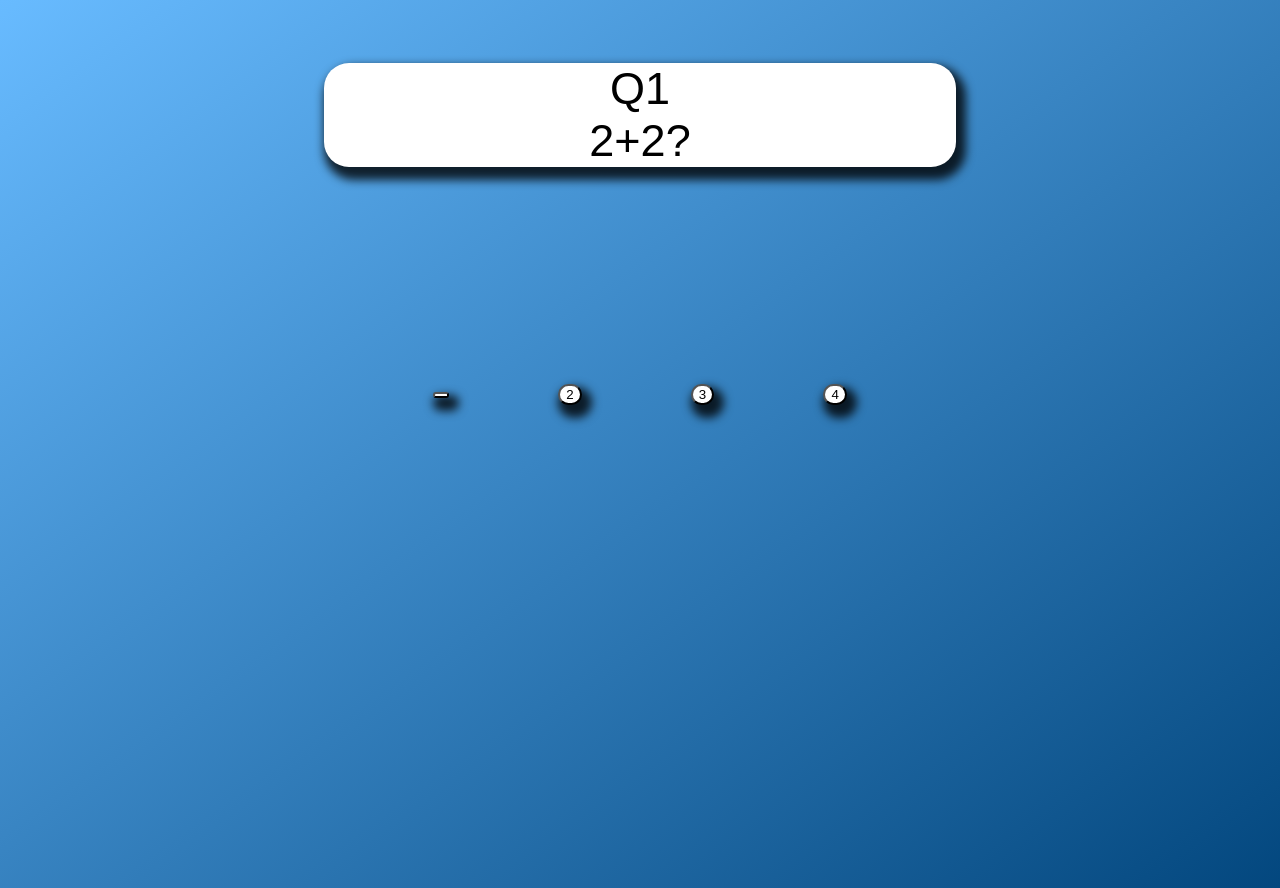
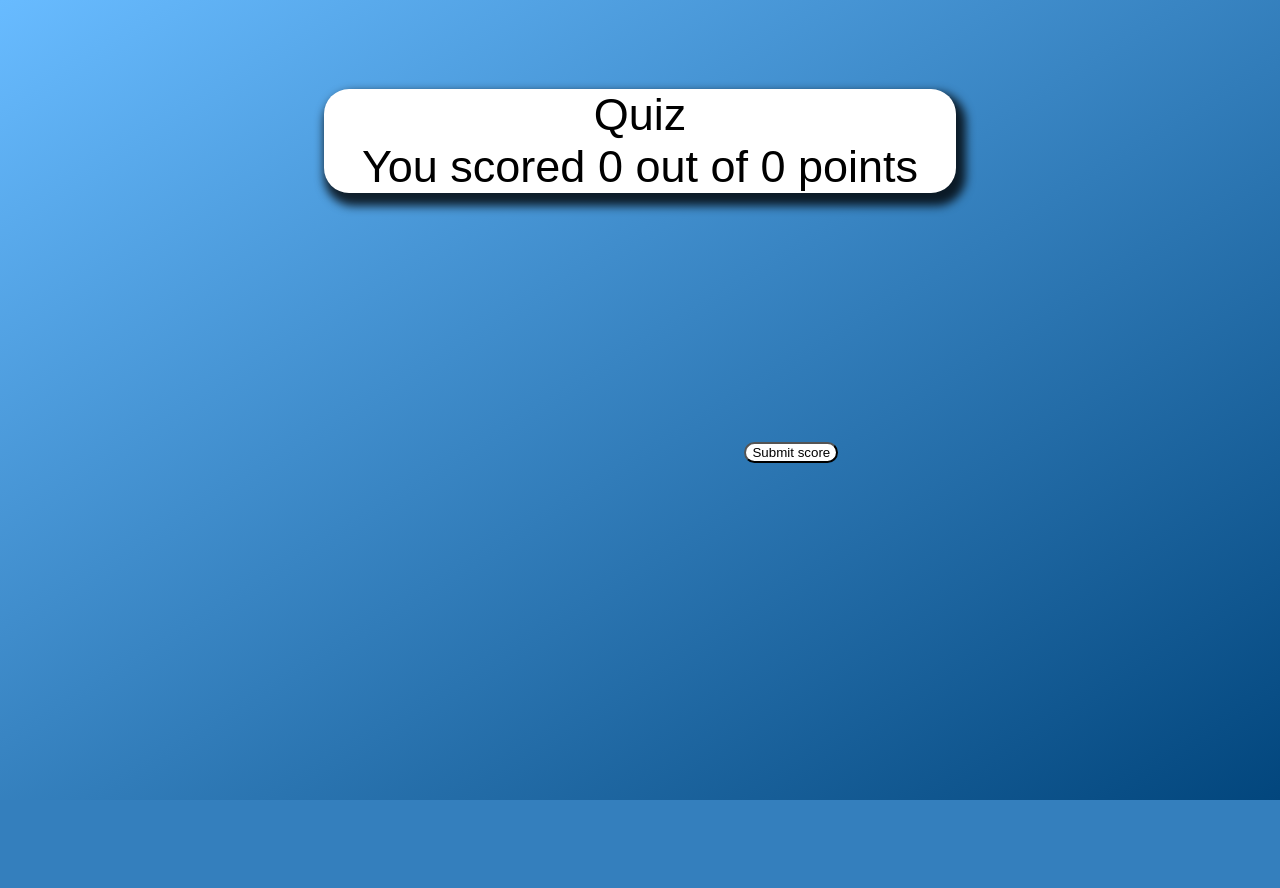
Before and after one commit to ben-hockley/Client-Project-Y1, a Flask app: page /userEnd in a window 1280 px wide. Shown: the top 888 px of the page. After the commit the page ends 800 px from the top, so only its background shows below. Run offline with Flask 3, Linux system fonts and the light colour scheme; data that the repository does not hold is empty.

Commit message:
just added some details to the user area of the quiz

```diff
--- a/Server.py
+++ b/Server.py
@@ -7,52 +7,71 @@ app = Flask(__name__)
 
 user = None
 
+def getQuestion(QuizID):
+    data=[]
+    try:
+        conn = sqlite3.connect('quizDatabase.db')
+        cur = conn.cursor()
+        cur.execute('SELECT Answer, question, QuizName, IsTrue, Questions.QuestionID FROM Answers, Questions, Quiz WHERE Answers.QuestionID = Questions.QuestionID AND Questions.QuizID = Quiz.QuizID AND Quiz.QuizID='+QuizID)
+        data = cur.fetchall()
+        conn.commit()
+    except Exception as e:
+        conn.rollback()
+    questions=[]
+    for i in data:
+        questionID=""
+        questionName=""
+        trueAnswer=[]
+        falseAnswer=[]
+        quizName=""
+        found = False
+        for j in questions:
+            if j[3] == i[4]:
+                questionID=i[4]
+                found = True
+                break
+        if found:
+            for j in questions:
+                if j[3]==questionID:
+                    if i[3]=="T":
+                        j[1].append(i[0])
+                    else:
+                        j[2].append(i[0])
+        else:
+            questionName=i[1]
+            if i[3] == "T":
+                trueAnswer.append(i[0])
+            else:
+                falseAnswer.append(i[0])
+            question=(questionName, trueAnswer, falseAnswer, i[4], i[2])
+            questions.append(question)
+    return questions
+
+
+
 @app.route("/userEnd", methods=['GET', 'POST'])
 def userEnd():
+    QuizID="50"
+    UserID="21"
     if request.method == 'GET':
-        return render_template('User End.html')
+        return render_template('User End.html', data=getQuestion(QuizID))
     if request.method == 'POST':
-        data=[]
+        Points=4
         msg=""
         try:
+            keys = request.form.keys()
+            Points = []
+            for i in keys:
+                Points.append(i)
+            print(Points)
             conn = sqlite3.connect('quizDatabase.db')
             cur = conn.cursor()
-            cur.execute('SELECT Answer, question, QuizName, IsTrue, Questions.QuestionID FROM Answers, Questions, Quiz WHERE Answers.QuestionID = Questions.QuestionID AND Questions.QuizID = Quiz.QuizID AND Quiz.QuizID=50')
+            cur.execute('INSERT INTO Players(QuizID, UserID, Points) VALUES (?,?,?)', (QuizID, UserID, Points))
             data = cur.fetchall()
             conn.commit()
-            msg="sent"
         except Exception as e:
             conn.rollback()
-            msg="failed to send"
-        questions=[]
-        for i in data:
-            questionID=""
-            questionName=""
-            trueAnswer=[]
-            falseAnswer=[]
-            quizName=""
-            found = False
-            for j in questions:
-                if j[3] == i[4]:
-                    questionID=i[4]
-                    found = True
-                    break
-            if found:
-                for j in questions:
-                    if j[3]==questionID:
-                        if i[3]=="T":
-                            j[1].append(i[0])
-                        else:
-                            j[2].append(i[0])
-            else:
-                questionName=i[1]
-                if i[3] == "T":
-                    trueAnswer.append(i[0])
-                else:
-                    falseAnswer.append(i[0])
-                question=(questionName, trueAnswer, falseAnswer, i[4], data[3])
-                questions.append(question)
-        return render_template('User End.html', data=questions)
+        return render_template('Main Page.html')
 
 @app.route("/createAccount", methods=['GET'])
 def returnCreateAccount():
--- a/static/CSS/User End.css
+++ b/static/CSS/User End.css
@@ -20,6 +20,7 @@ body {
 .Quiz {
   margin: 25%;
   margin-top: 5%;
+  margin-bottom: 0;
   align-items: center;
   justify-content: center;
 }
@@ -29,9 +30,21 @@ body {
   align-items: center;
   justify-content: space-evenly;
   display: flex;
+
+  font-size: 45px;
+  font-family: 'Lucida Handwriting Std', sans-serif;
+  color: black;
+  border-radius: 25px;
 }
 .AnswerSection button{
   background-color: white;
   border-radius: 25px;
-  box-shadow: 5px 8px 10px 5px rgba(0,0,0,.8);
 }
+#DATA {
+  visibility: hidden;
+  display: flex;
+}
+#POINTS{
+  visibility: hidden;
+  display: flex;
+}
--- a/static/JS/User End.js
+++ b/static/JS/User End.js
@@ -0,0 +1,80 @@
+const DATA = document.getElementById("DATA");
+var data = DATA.textContent;
+data = data.replace(/'/g, '"');
+data = data.replace(/\(/g, '[').replace(/\)/g, ']');
+data = JSON.parse(data);
+var questionNumber = 0;
+var points = 0;
+var answers = [];
+Setup()
+function Setup(){
+    if(questionNumber<data.length){
+        const answerSection = document.getElementById("AnswerSection");
+        var num = 0;
+        var questions = [];
+        for (let i = 0; i < (data[questionNumber])[1].length; i++){
+            questions.push((data[questionNumber])[1][i]);
+        }
+
+        for (let i = 0; i < (data[questionNumber])[2].length; i++){
+            questions.push((data[questionNumber])[2][i]);
+        }
+        var numbers=[];
+        for (let i = 0; i < questions.length; i++) {
+            const element = questions[i];
+            numbers.push(i);
+        }
+        for (let i = 0; i < questions.length; i++) {
+            const X = numbers[Math.floor(Math.random() * numbers.length)]
+            numbers = numbers.filter(function(element) {return element !== X;});
+            const element = questions[X];
+            num++;
+            var answerButton = document.createElement("button");
+            answerButton.type="button";
+            answerButton.id="answer"+num;
+            answerButton.textContent=(element);
+            answerButton.setAttribute("onclick", "isItCorrect(event)");
+            answerSection.appendChild(answerButton);
+        }
+        const questionNumberElement = document.getElementById("QuestionNumber");
+        questionNumberElement.textContent="Q"+(questionNumber+1);
+        const question = document.getElementById("Question");
+        question.textContent= (data[questionNumber])[0];
+    }
+    else{
+        const answerSection = document.getElementById("AnswerSection");
+        const questionNumberElement = document.getElementById("QuestionNumber");
+        questionNumberElement.textContent="Quiz";
+        const question = document.getElementById("Question");
+        question.textContent= "You scored "+points+" out of "+data.length+" points";
+        const Submit = document.createElement("button");
+        Submit.setAttribute("onclick", "Submit()")
+        Submit.textContent="Submit score";
+        const point = document.getElementById("POINTS")
+        point.textContent=points;
+        answerSection.appendChild(Submit);
+    }
+}
+function isItCorrect(event) {
+    const answerSection = document.getElementById("AnswerSection");
+    while (answerSection.childNodes.length>0) {
+        const element = answerSection.childNodes[0];
+        answerSection.removeChild(element);
+    };
+    answers.push(event.target.textContent);
+    correct = data[questionNumber][1]
+    var rewarded=false
+    correct.forEach(answer => {
+        if(answers[answers.length-1]==answer){
+            if(!rewarded){
+                points++;
+                rewarded=true
+            }
+        }
+    });
+    questionNumber++;
+    Setup();
+}
+function Submit(){
+
+}
--- a/templates/User End.html
+++ b/templates/User End.html
@@ -3,19 +3,20 @@
         <link rel="stylesheet" href="static/CSS/User End.css">
     </header>
     <body>
-        <form class="Quiz" method="post" action="/userEnd">
+        <p id="DATA">{{data}}</p>
+        <form class="Quiz" method="get" action="/userEnd">
             <section class="QuestionSection">
                 <section>
-                    <span id="QuestionNumber">Q1</span><br>
-                    <span id="Question">2+2?</span>
+                    <span id="QuestionNumber">Quiz Empty</span><br>
+                    <span id="Question", name="Question"></span>
                 </section>
             </section>
-            <section class="AnswerSection">
-                <button type="submit" id="Answer1">{{data}}</button>
-                <button type="submit" id="Answer2">2</button>
-                <button type="submit" id="Answer3">3</button>
-                <button type="submit" id="Answer4">4</button>
+        </form>
+        <form action="/userEnd" method="post" class="Quiz">
+            <section id="AnswerSection" class="AnswerSection">
+                <input id="POINTS"name="POINTS" value="5" type=""></input>
             </section>
         </form>
     </body>
+    <script src="/static/JS/User End.js"></script>
 </html>
```
